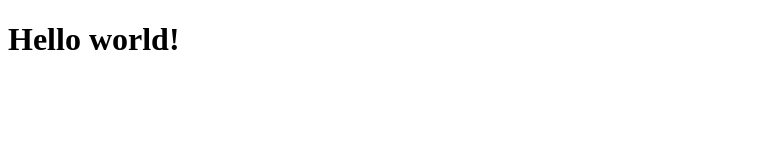
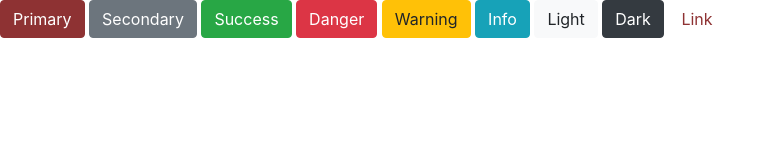
Before and after one commit to josephshambrook/RMS-forms, a website: page index.html in a window 1280 px wide. Shown: the whole page, without its empty margins (0-776 px from the left). Drawn offline with Linux system fonts and the light colour scheme.

Commit message:
Add scss compiling, with Bootstrap customisation

```diff
--- a/index.html
+++ b/index.html
@@ -5,9 +5,18 @@
   <meta http-equiv="X-UA-Compatible" content="IE=edge">
   <title>RMS - Styleguide</title>
   <meta name="viewport" content="width=device-width, initial-scale=1">
-  <link rel="stylesheet" type="text/css" media="screen" href="main.css" />
+  <link rel="stylesheet" type="text/css" media="screen" href="./dist/css/rms.css" />
 </head>
 <body>
-  <h1>Hello world!</h1>
+  <button type="button" class="btn btn-primary">Primary</button>
+  <button type="button" class="btn btn-secondary">Secondary</button>
+  <button type="button" class="btn btn-success">Success</button>
+  <button type="button" class="btn btn-danger">Danger</button>
+  <button type="button" class="btn btn-warning">Warning</button>
+  <button type="button" class="btn btn-info">Info</button>
+  <button type="button" class="btn btn-light">Light</button>
+  <button type="button" class="btn btn-dark">Dark</button>
+
+  <button type="button" class="btn btn-link">Link</button>
 </body>
 </html>
--- /dev/null
+++ b/src/scss/rms.scss
@@ -0,0 +1,7 @@
+// @import "../../node_modules/bootstrap/scss/variables";
+
+$theme-colors: (
+  "primary": #8E3233
+);
+
+@import "../../node_modules/bootstrap/scss/bootstrap.scss";
```
Also changed, not shown: package.json (added, +31 -0 lines), dist/css/rms.css (added), 4 other files.
